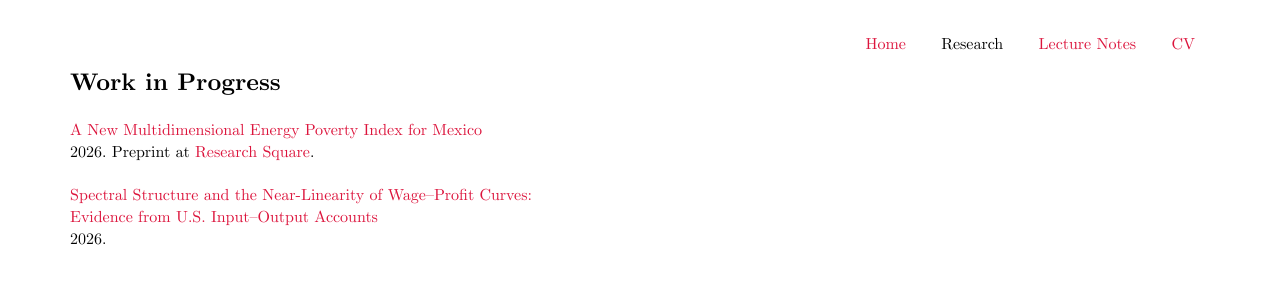
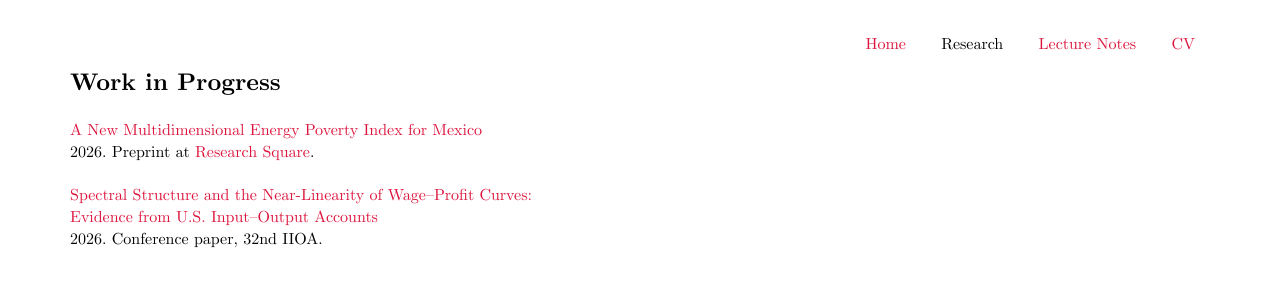
Before and after one commit to matiascarrascoj/matiascarrascoj.github.io, a plain HTML site: page research.html in a window 1280 px wide. Drawn offline with Linux system fonts and the light colour scheme.

Commit message:
Update research.html

```diff
--- a/research.html
+++ b/research.html
@@ -33,7 +33,7 @@
             <p class="paper-line">
                 <a href="/research/spectral.pdf" class="paper-title">Spectral Structure and the Near-Linearity of Wage–Profit Curves: Evidence from U.S. Input–Output Accounts</a>
             </p>
-            <p class="paper-line">2026.</p>
+            <p class="paper-line">2026. Conference paper, 32nd IIOA.</p>
         </div>
     </div>
 </body>
```
